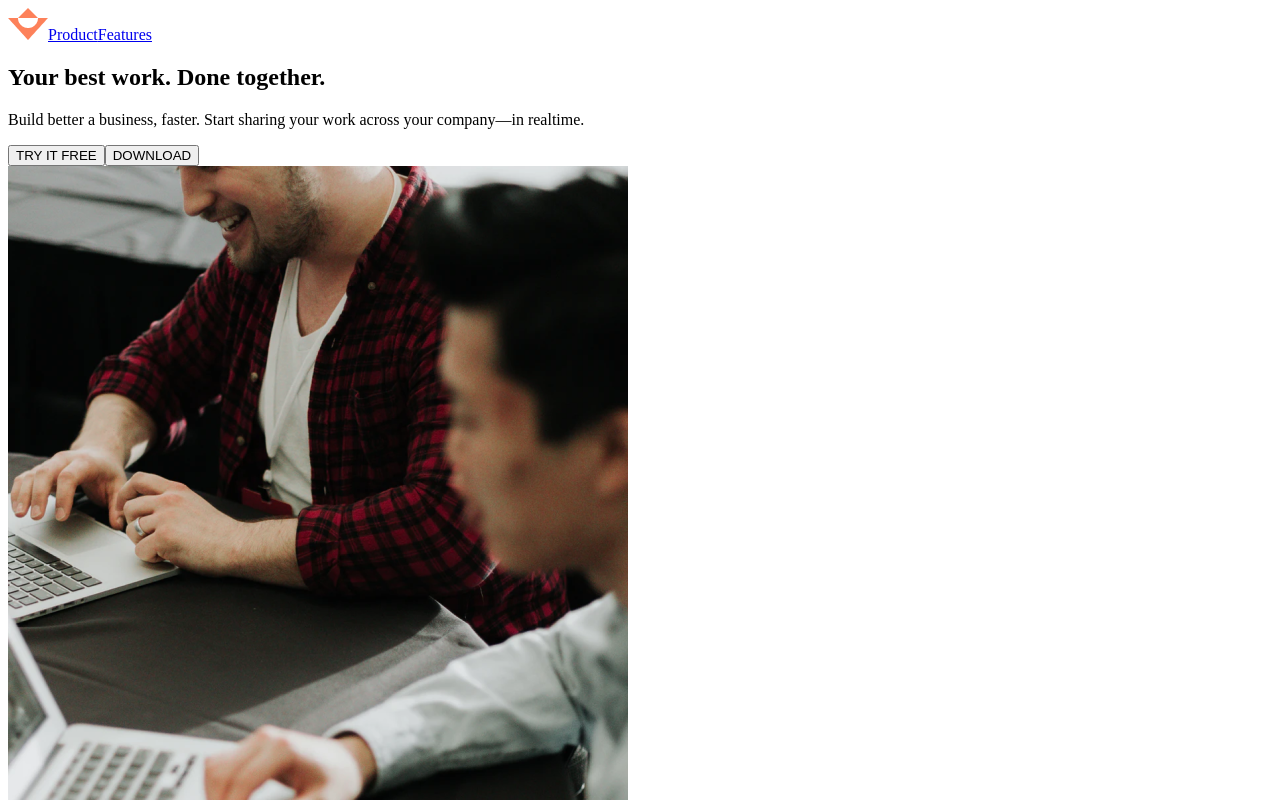
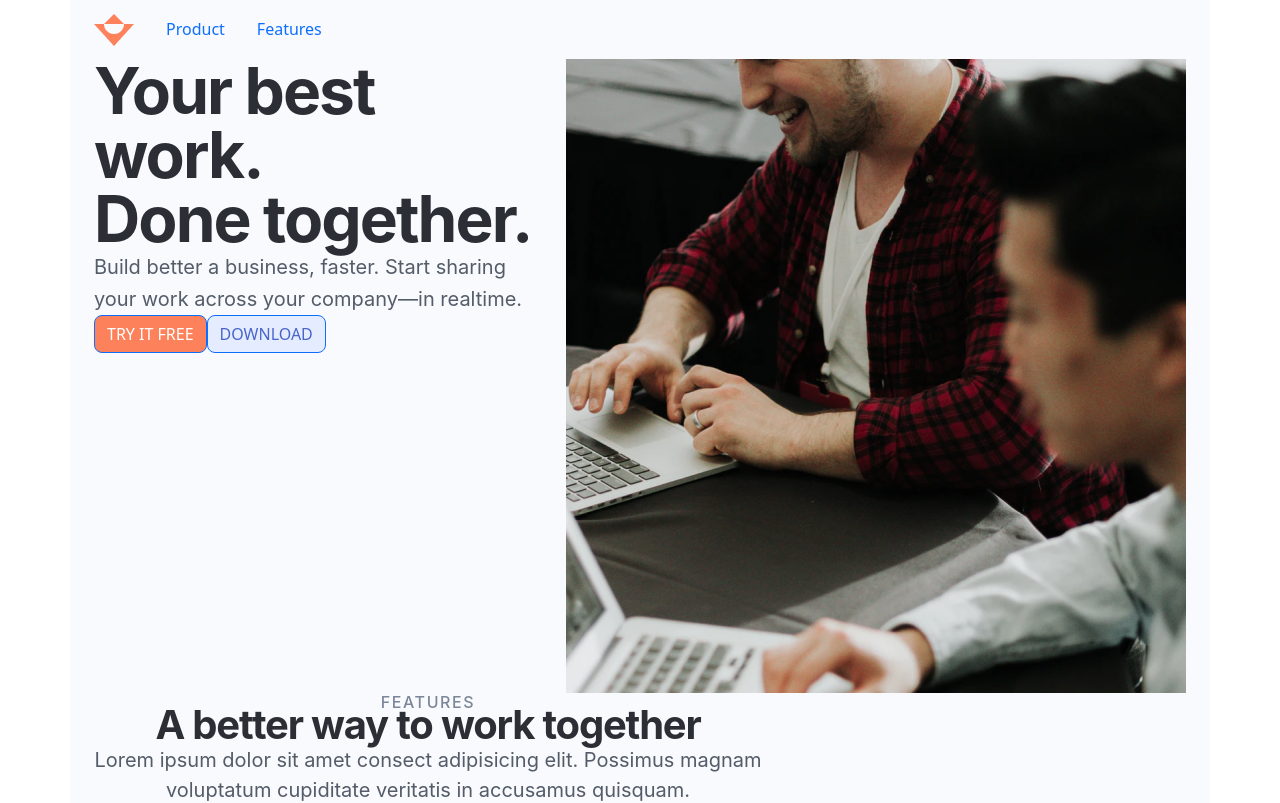
Before and after one commit to cf7/ionic-coding-challenge, a Next.js app: page / in a window 1280 px wide. Shown: the top 803 px of the page. Built offline with nearby package versions, Linux system fonts and the light colour scheme.

Commit message:
header section copy

```diff
--- a/pages/_app.js
+++ b/pages/_app.js
@@ -1,3 +1,4 @@
+import 'bootstrap/scss/bootstrap.scss';
 import './scss/app.scss';
 
 import App from './index.js';
--- a/pages/index.js
+++ b/pages/index.js
@@ -1,24 +1,27 @@
+// import '~bootstrap/scss/bootstrap';
+
+import Container from 'react-bootstrap/Container';
 import Row from 'react-bootstrap/Row';
 import Col from 'react-bootstrap/Col';
 import Navbar from 'react-bootstrap/Navbar';
 import Nav from 'react-bootstrap/Nav';
-import Head from 'next/head'
+import NextHead from 'next/head'
 import Feature from './components/Feature.js';
 // import Navbar from './components/Navbar.js';
+
+import Button from 'react-bootstrap/Button';
 
 export default function Home() {
   return (
     <div className="container">
-      <Head>
+      <NextHead>
         <title>Create Next App</title>
         <link rel="icon" href="/favicon.ico" />
-      </Head>
+      </NextHead>
 
-      <main>
-
-        <Row className="header">
+      <Container>
         <Navbar>
-            <Navbar.Brand href="#home">
+          <Navbar.Brand href="#">
             <img
               src="/assets/logo.png"
               width="40"
@@ -27,28 +30,38 @@ export default function Home() {
               alt="Ionic Challenge Logo"
             />
           </Navbar.Brand>
-            <Nav.Link>
+          <Nav.Link href="#">
             Product
           </Nav.Link>
-            <Nav.Link>
+          <Nav.Link href="#">
             Features
           </Nav.Link>
         </Navbar>
 
-          <div className="copy">
-            <h2>Your best work. Done together.</h2>
+        <Row className="header">
+
+          <Col className="copy">
+            {/*<Row>*/}
+              <h2>Your best work.</h2>
+              <h2>Done together.</h2>
               <p>
                 Build better a business, faster. Start sharing your work across your company—in realtime.
               </p>
-            <button>TRY IT FREE</button>
-            <button>DOWNLOAD</button>
-          </div>
+            {/*</Row>*/}
+            {/*<Row>*/}
+              <Button variant="primary" value="try-it-free">TRY IT FREE</Button>
+              <Button variant="primary" value="download">DOWNLOAD</Button>
+            {/*</Row>*/}
+          </Col>
 
+          <Col>
             <img
               src="/assets/image_stock.png"
               width="620"
               height="634"
             />
+          </Col>
+
         </Row>
 
         <Row className="feature-section">
@@ -79,7 +92,15 @@ export default function Home() {
           </Col>
         </Row>
 
-      </main>
+        <Row className="cta">
+
+        </Row>
+
+        <Row className="footer">
+
+        </Row>
+
+      </Container>
     </div>
   );
 }
--- a/pages/scss/app.scss
+++ b/pages/scss/app.scss
@@ -1,3 +1,82 @@
+// @import '~bootstrap/scss/bootstrap';
+div.container {
+  background: #F9FAFD;
+  mix-blend-mode: normal;
+}
+
+div.header {
+  // display: inline-flex;
+
+  .copy {
+    // display: inline-flex;
+    width: 50%;
+    // flex-wrap: nowrap;
+    // flex-direction: col;
+    align-items: center;
+    justify-content: center;
+    h2 {
+      // display: inline-block;
+      align-self: center;
+      // height: 110px;
+      // width: 514px;
+      // left: 0px;
+      // top: 0px;
+      // border-radius: nullpx;
+
+      margin: 0px;
+
+      // left: 0%;
+      // right: 0%;
+      // top: 0%;
+      // bottom: 62.07%;
+
+      font-family: Inter;
+      font-style: normal;
+      font-weight: bold;
+      font-size: 64px;
+      line-height: 100%;
+      /* or 64px */
+
+      // display: flex;
+      // align-items: center;
+      letter-spacing: -0.03em;
+
+      color: #2B2F35;
+    }
+
+    p {
+      // display: block !important;
+      margin: 0px;
+
+      left: 0%;
+      right: 0%;
+      top: 51.72%;
+      bottom: 31.72%;
+
+      font-family: Inter;
+      font-style: normal;
+      font-weight: normal;
+      font-size: 20px;
+      line-height: 160%;
+      /* or 32px */
+
+      // display: flex;
+      align-items: center;
+
+      color: #535C68;
+    }
+    .btn[value="try-it-free"] {
+      background: #FD815A;
+      border-radius: 8px;
+    }
+    .btn[value="download"] {
+      background: #E6ECFF;
+      border-radius: 8px;
+      color: #4965CB;
+    }
+  }
+}
+
 div.feature-section {
 
 }
```
Lines whose indentation alone changed are shown as unchanged.
